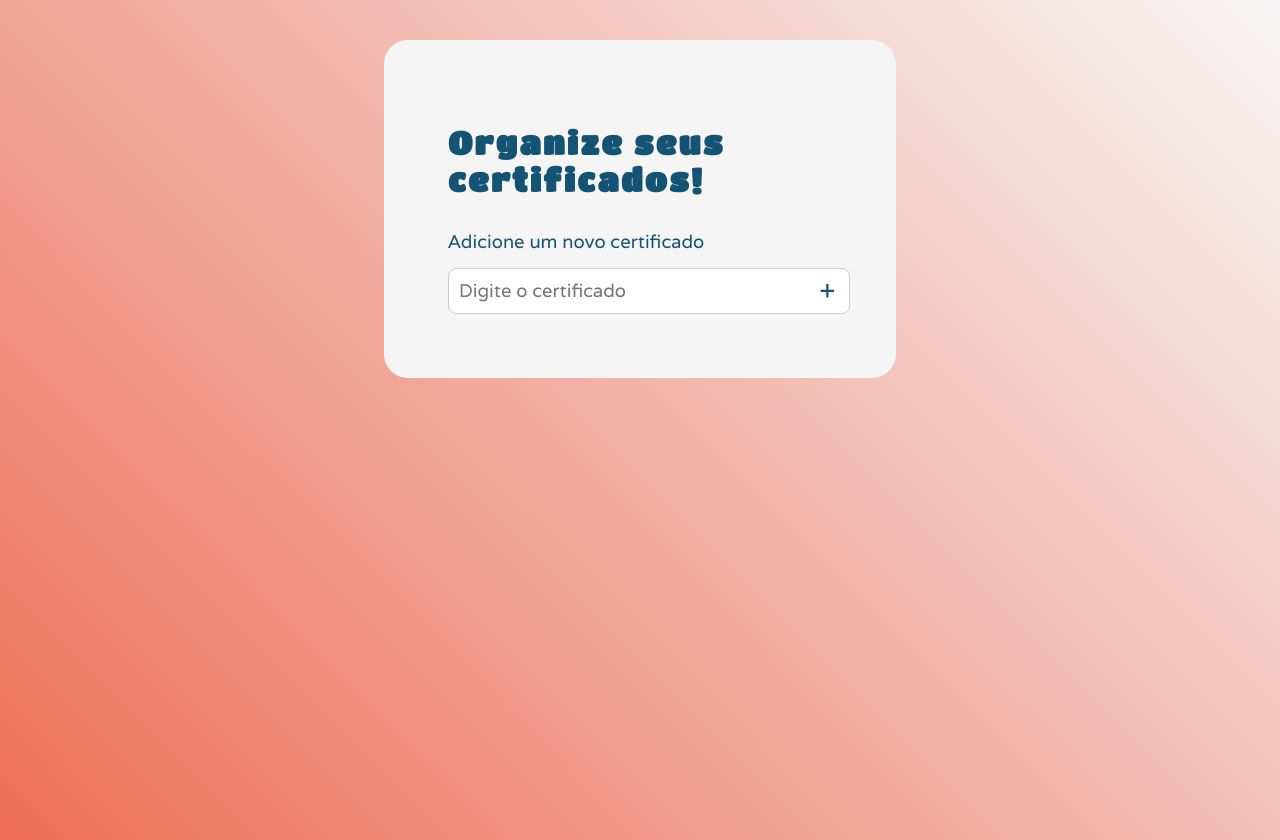
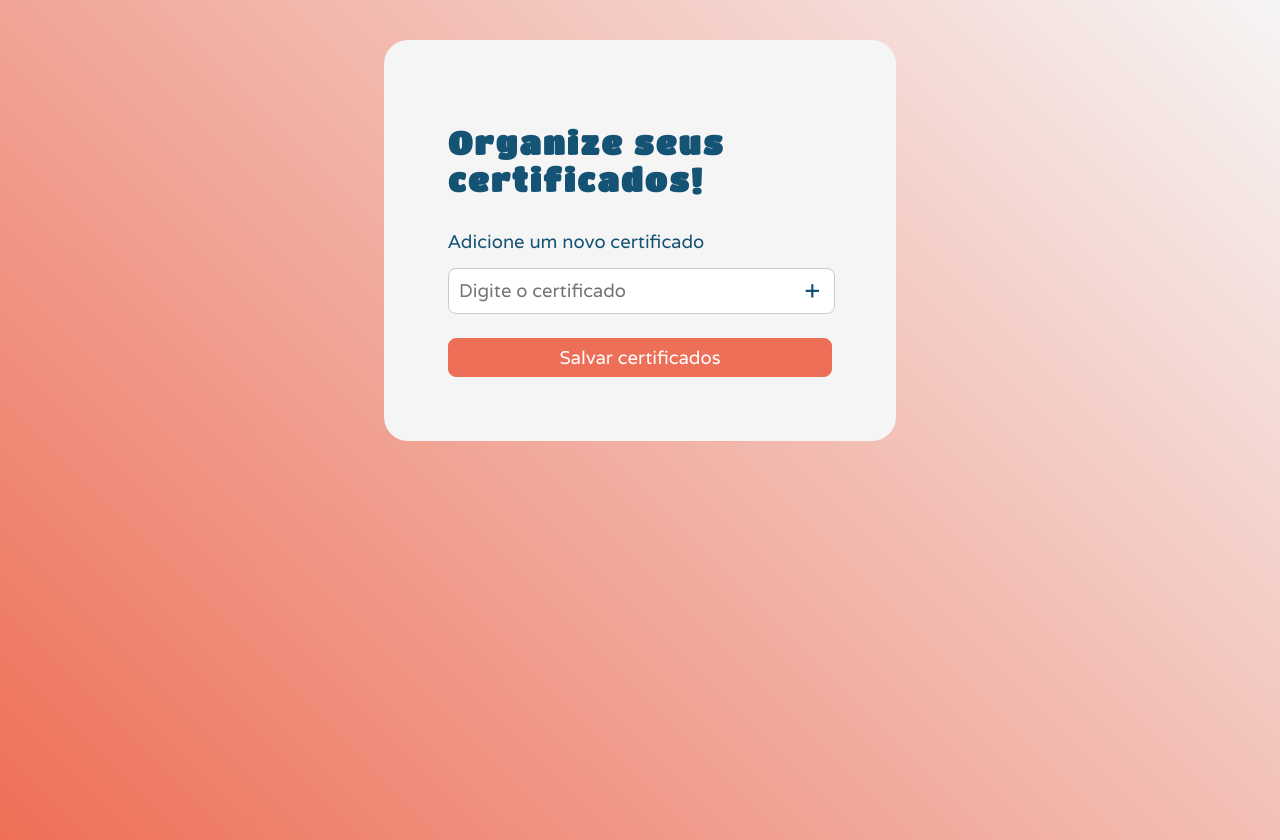
Before and after one commit to laufoes/pet-form, a React (Create React App) app: page / in a window 1280 px wide. Built offline with nearby package versions, Linux system fonts and the light colour scheme.

Commit message:
Botao do formulario e estilizações

```diff
--- a/src/components/Formulário/Formulario.module.scss
+++ b/src/components/Formulário/Formulario.module.scss
@@ -22,5 +22,14 @@ body{
             color: #145374;
             margin-bottom: 2rem;
         }
+        &__botao {
+            background-color: #EE6F57;
+            border: 1px #EE6F57 solid;
+            color: white;
+            border-radius: 8px;
+            width: 100%;
+            padding: 0.5rem;
+            margin-top: 1.5rem;
+        }
     }
 }
--- a/src/components/Formulário/Lista/Lista.module.scss
+++ b/src/components/Formulário/Lista/Lista.module.scss
@@ -5,7 +5,7 @@
     background-color: white;
     border: 1px #cdcaca solid;
     border-radius: 8px;
-    width: 100%;
+    width: 96%;
     display: flex;
     align-items: center;
     padding: 0.5rem;
--- a/src/components/Formulário/index.tsx
+++ b/src/components/Formulário/index.tsx
@@ -8,6 +8,10 @@ export default function Formulario() {
             <form>
                 <label htmlFor="certificado">Adicione um novo certificado</label>
                 <Lista />
+                <button
+                    className={styles.formulario__botao}>
+                    Salvar certificados
+                </button>
             </form>
         </div>
         )
```
